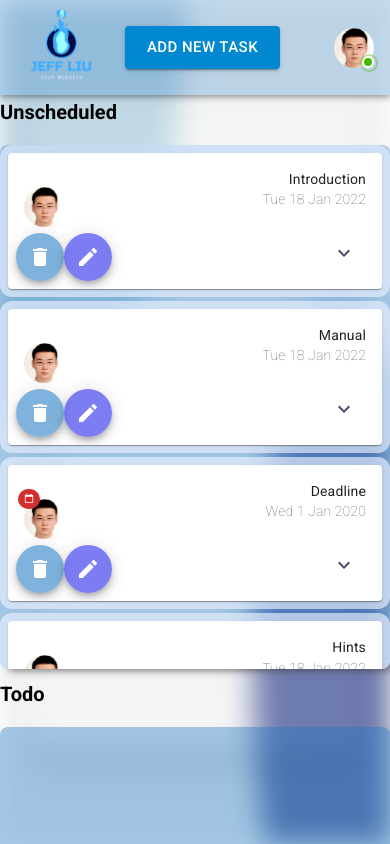
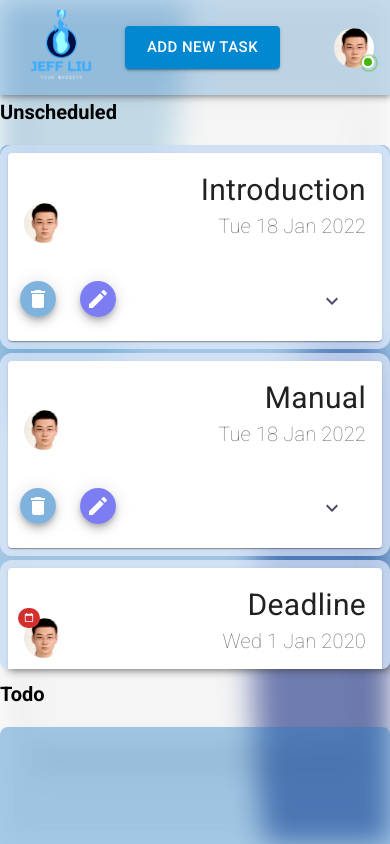
Before and after one commit to JeffLiusGitHub/trello, a React (Create React App) app: page / in a window 390 px wide. Built offline with nearby package versions, Linux system fonts and the light colour scheme.

Commit message:
modify layout
modify layout

```diff
--- a/src/Component/CardComponent.js
+++ b/src/Component/CardComponent.js
@@ -50,7 +50,7 @@ const CardComponent = ({
   };
 
   return (
-    <Card sx={{ maxWidth: 500 }}>
+    <Card sx={{ maxWidth: 800 }}>
       <CardHeader
         avatar={
           <Badge
@@ -69,12 +69,12 @@ const CardComponent = ({
         subheader={date}
         titleTypographyProps={{
           align: "right",
-          fontSize: { sm: "30px", md: "16px", lg: "30px" },
+          fontSize: { xs:"30px",sm: "13px", md: "16px", lg: "30px" },
           fontWeight: 400,
         }}
         subheaderTypographyProps={{
           align: "right",
-          fontSize: { sm: "30px", md: "9px", lg: "18px" },
+          fontSize: { xs:'20px',sm: "8px", md: "9px", lg: "18px" },
           fontWeight: 200,
         }}
       />
@@ -83,17 +83,21 @@ const CardComponent = ({
           display: "flex",
           justifyContent: "flex-end",
           p: 0.5,
-          m: 0.5,
+
+          mt:{xs:2.5,sm:3,md:1,lg:1},
+          mr:2,
+          mb:2,
+          ml:1,
           borderRadius: 0,
         }}
       >
-        <Stack spacing={{ md: -1.5, lg: 1.6 }} direction="row">
+        <Stack spacing={{xs:3,sm:0.3, md: 0.7, lg: 1.6 }} direction="row">
           <Fab
             sx={{
               color: "white",
               background: " #3587cba1",
-              height: { md: "8px", lg: "40px" },
-              width: { md: "34px", lg: "40px" },
+              height: { xs:'3px',md: "8px", lg: "40px" },
+              width: { xs:'36px',md: "34px", lg: "40px" },
             }}
             aria-label="Delete card"
             color="primary"
@@ -107,8 +111,10 @@ const CardComponent = ({
             sx={{
               color: "white",
               background: "#3d3dedac",
-              height: { md: "8px", lg: "40px" },
-              width: { md: "34px", lg: "40px" },
+              // margin:'4px',
+              // marginBotton:'10px',
+              height: { xs:'3px', md: "8px", lg: "40px" },
+              width: { xs:'36px',md: "34px", lg: "40px" },
             }}
             aria-label="Edit"
             color="primary"
@@ -139,11 +145,14 @@ const CardComponent = ({
           <Typography
             variant="h5"
             sx={{
-              fontSize: { md: "15px" },
+              fontFamily:"sans-serif",
+              fontSize: { md: "20px",sm:"15px",xs:'18px'},
+              fontWeight:300,
               tableLayout: "fixed",
               wordWrap: "break-word",
               textAlign: "justify",
               textJustify: "inter-ideograph",
+              textIndent:'50px'
             }}
             color="text.secondary"
             fontWeight={400}
```
Also changed, not shown: src/App.module.css (+4 -4 lines), 2 other files (tests, documents, lock files or other folders).
